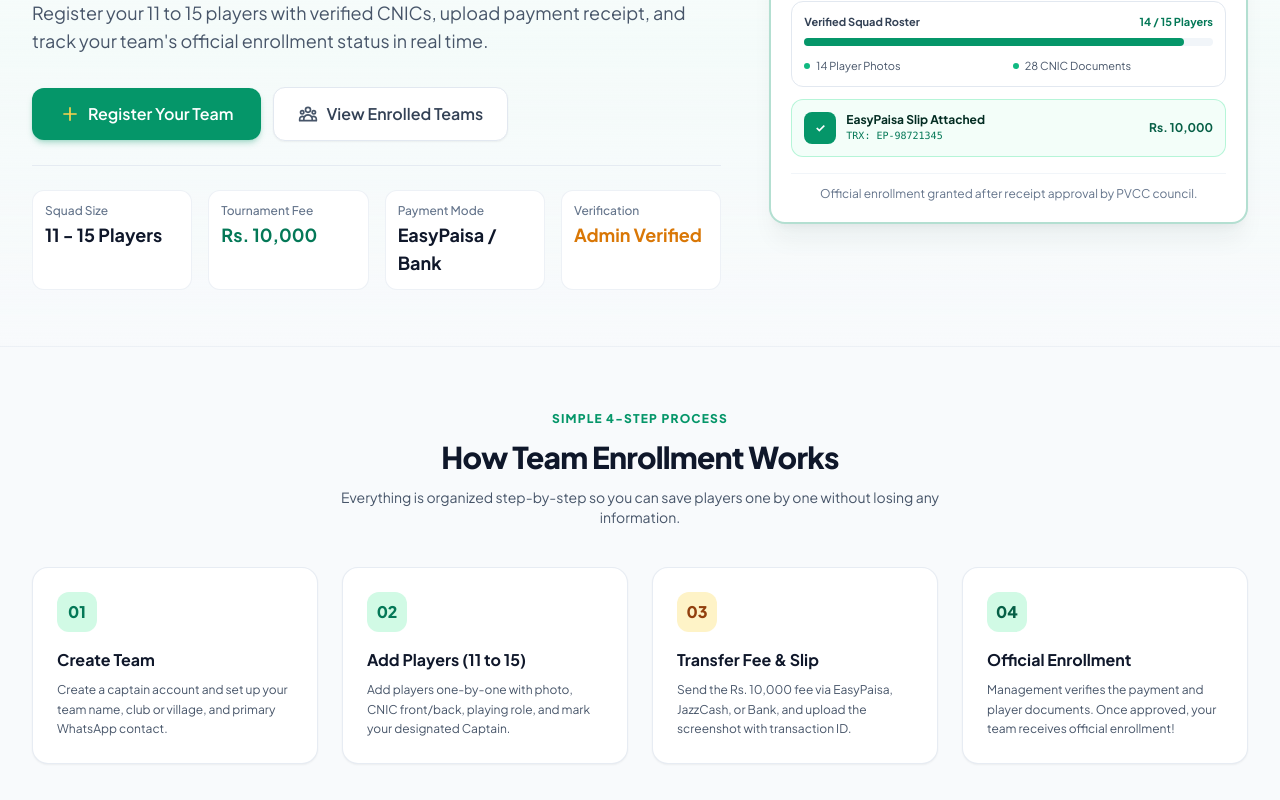
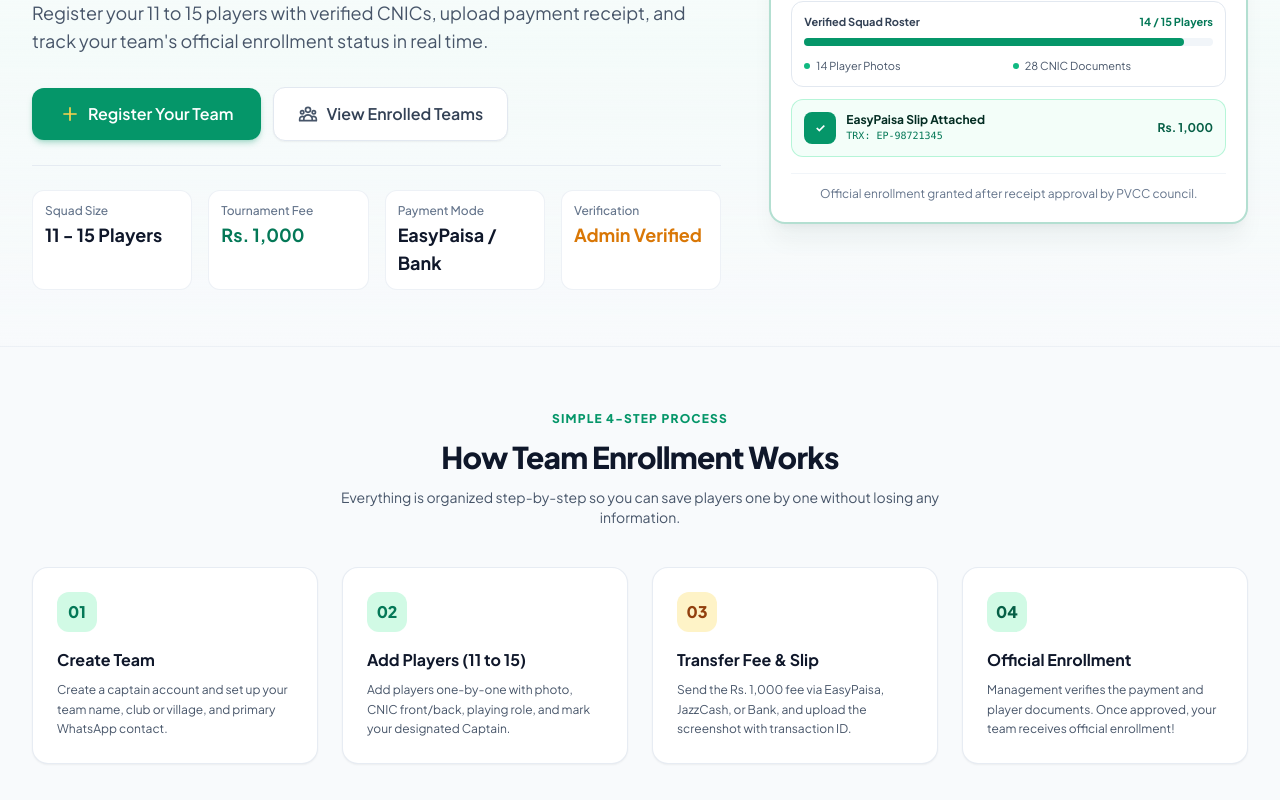
Before and after one commit to Minjaejs/pvcc-tournament-portal, a Vue app: page / in a window 1280 px wide. Shown: the part 340-1140 px from the top of the page. Built offline with nearby package versions, Linux system fonts and the light colour scheme; no server answers.

Commit message:
Update tournament entry fee to Rs. 1,000

```diff
--- a/src/components/admin/TeamReviewModal.vue
+++ b/src/components/admin/TeamReviewModal.vue
@@ -108,7 +108,7 @@
 
                     <div>
                       <span class="text-slate-400 block text-[10px] uppercase font-bold">Entry Fee Amount</span>
-                      <span class="text-sm font-extrabold text-emerald-700">Rs. 10,000 (PKR)</span>
+                      <span class="text-sm font-extrabold text-emerald-700">Rs. 1,000 (PKR)</span>
                     </div>
 
                     <div class="col-span-2 bg-white p-3 rounded-xl border border-slate-200 flex items-center justify-between">
@@ -148,7 +148,7 @@
                   <textarea
                     v-model="adminNotes"
                     rows="3"
-                    placeholder="e.g. Verified payment of Rs. 10,000 received in EasyPaisa account statement at 12:45 PM. CNIC records verified."
+                    placeholder="e.g. Verified payment of Rs. 1,000 received in EasyPaisa account statement at 12:45 PM. CNIC records verified."
                     class="input-field text-xs resize-none"
                   ></textarea>
                 </div>
--- a/src/components/team/PaymentSection.vue
+++ b/src/components/team/PaymentSection.vue
@@ -11,14 +11,14 @@
           Tournament Fee & Payment Verification
         </h3>
         <p class="text-xs text-slate-500">
-          Transfer the official tournament entry fee of <span class="font-bold text-slate-800">Rs. 10,000</span> and upload your payment transaction receipt.
+          Transfer the official tournament entry fee of <span class="font-bold text-slate-800">Rs. 1,000</span> and upload your payment transaction receipt.
         </p>
       </div>
 
       <!-- Fee Pill -->
       <div class="bg-gradient-to-br from-cricket-700 to-emerald-800 text-white px-5 py-3 rounded-2xl shadow-md text-right shrink-0">
         <div class="text-[11px] font-medium text-emerald-200 uppercase tracking-wider">Tournament Entry Fee</div>
-        <div class="text-2xl font-black tracking-tight">Rs. 10,000</div>
+        <div class="text-2xl font-black tracking-tight">Rs. 1,000</div>
       </div>
     </div>
 
--- a/src/constants/tournament.ts
+++ b/src/constants/tournament.ts
@@ -5,7 +5,7 @@ export const DEFAULT_TOURNAMENT: Tournament = {
   name: 'Punjab Village Cricket Council (PVCC)',
   season: 'Season 35 Championship 2026',
   organizer: 'Punjab Village Cricket Council Management Committee',
-  feeAmount: 10000,
+  feeAmount: 1000,
   minPlayers: 11,
   maxPlayers: 15,
   registrationDeadline: 'Nov 15, 2026',
--- a/src/views/EnrolledTeamsView.vue
+++ b/src/views/EnrolledTeamsView.vue
@@ -10,7 +10,7 @@
         </div>
         <h1 class="text-3xl font-extrabold text-slate-900 tracking-tight">Enrolled Tournament Teams</h1>
         <p class="text-xs text-slate-500 mt-1">
-          Confirmed squads whose Rs. 10,000 fee and player identity documents have been verified and approved by the PVCC council.
+          Confirmed squads whose Rs. 1,000 fee and player identity documents have been verified and approved by the PVCC council.
         </p>
       </div>
 
@@ -94,7 +94,7 @@
         </div>
 
         <div class="pt-2 border-t border-slate-100 flex items-center justify-between text-[11px] text-slate-400">
-          <span>Fee Verified: Rs. 10,000</span>
+          <span>Fee Verified: Rs. 1,000</span>
           <span class="text-emerald-700 font-semibold">Match Ready ✓</span>
         </div>
       </div>
--- a/src/views/HomeView.vue
+++ b/src/views/HomeView.vue
@@ -48,7 +48,7 @@
               </div>
               <div class="p-3 bg-white rounded-xl border border-slate-200/60 shadow-xs">
                 <div class="text-xs text-slate-500 font-medium">Tournament Fee</div>
-                <div class="text-lg font-bold text-cricket-700 mt-0.5">Rs. 10,000</div>
+                <div class="text-lg font-bold text-cricket-700 mt-0.5">Rs. 1,000</div>
               </div>
               <div class="p-3 bg-white rounded-xl border border-slate-200/60 shadow-xs">
                 <div class="text-xs text-slate-500 font-medium">Payment Mode</div>
@@ -120,7 +120,7 @@
                       <div class="text-[10px] text-emerald-700 font-mono">TRX: EP-98721345</div>
                     </div>
                   </div>
-                  <span class="text-xs font-bold text-emerald-800">Rs. 10,000</span>
+                  <span class="text-xs font-bold text-emerald-800">Rs. 1,000</span>
                 </div>
               </div>
 
@@ -173,7 +173,7 @@
           </div>
           <h4 class="font-bold text-slate-900 text-base mb-2">Transfer Fee & Slip</h4>
           <p class="text-xs text-slate-600 leading-relaxed">
-            Send the Rs. 10,000 fee via EasyPaisa, JazzCash, or Bank, and upload the screenshot with transaction ID.
+            Send the Rs. 1,000 fee via EasyPaisa, JazzCash, or Bank, and upload the screenshot with transaction ID.
           </p>
         </div>
 
@@ -199,7 +199,7 @@
             Registration Fee Payment Methods
           </h3>
           <p class="text-sm text-slate-300 leading-relaxed">
-            Please transfer exactly <strong class="text-white">Rs. 10,000</strong> using any of the authorized accounts below. Keep your transaction ID and receipt screenshot ready to attach during registration.
+            Please transfer exactly <strong class="text-white">Rs. 1,000</strong> using any of the authorized accounts below. Keep your transaction ID and receipt screenshot ready to attach during registration.
           </p>
         </div>
 
--- a/src/views/MyTeamView.vue
+++ b/src/views/MyTeamView.vue
@@ -101,7 +101,7 @@
             <ul class="list-disc list-inside space-y-1 pl-1">
               <li>Add between <strong>11 to 15 players</strong> into your roster with photos & CNIC front/back.</li>
               <li>Designate one player as your official <strong>Team Captain (C)</strong>.</li>
-              <li>Attach the <strong>Rs. 10,000 tournament fee</strong> payment receipt to submit for verification.</li>
+              <li>Attach the <strong>Rs. 1,000 tournament fee</strong> payment receipt to submit for verification.</li>
             </ul>
           </div>
 
@@ -211,7 +211,7 @@
             Registration Submitted & Locked for Verification
           </div>
           <p class="text-xs pl-5 text-blue-800">
-            The PVCC tournament management committee is currently reviewing your player CNIC documents and verifying payment of <strong>Rs. 10,000</strong>. Approvals are typically completed within 12–24 hours.
+            The PVCC tournament management committee is currently reviewing your player CNIC documents and verifying payment of <strong>Rs. 1,000</strong>. Approvals are typically completed within 12–24 hours.
           </p>
         </div>
 
--- a/src/views/RegisterView.vue
+++ b/src/views/RegisterView.vue
@@ -20,7 +20,7 @@
           <li>Team Name & Home District / Village</li>
           <li>11 to 15 Player details (Name, CNIC, DOB, Playing Role)</li>
           <li>Photo + CNIC Front & Back for each player</li>
-          <li>EasyPaisa / JazzCash / Bank payment transaction slip (Rs. 10,000)</li>
+          <li>EasyPaisa / JazzCash / Bank payment transaction slip (Rs. 1,000)</li>
         </ul>
       </div>
 
--- a/src/views/admin/AdminDashboardView.vue
+++ b/src/views/admin/AdminDashboardView.vue
@@ -77,8 +77,8 @@
       <!-- Verified Fees Collected -->
       <div class="card p-5 space-y-1 col-span-2 lg:col-span-1 bg-slate-900 text-white">
         <div class="text-[10px] uppercase font-bold text-emerald-400 tracking-wider">Verified Fee Pool</div>
-        <div class="text-xl sm:text-2xl font-black text-white">Rs. {{ (enrolledCount * 10000).toLocaleString() }}</div>
-        <div class="text-[10px] text-slate-400">Rs. 10k × {{ enrolledCount }} squads</div>
+        <div class="text-xl sm:text-2xl font-black text-white">Rs. {{ (enrolledCount * 1000).toLocaleString() }}</div>
+        <div class="text-[10px] text-slate-400">Rs. 1,000 × {{ enrolledCount }} squads</div>
       </div>
 
     </div>
```
Also changed, not shown: 1 other file (tests, documents, lock files or other folders).
